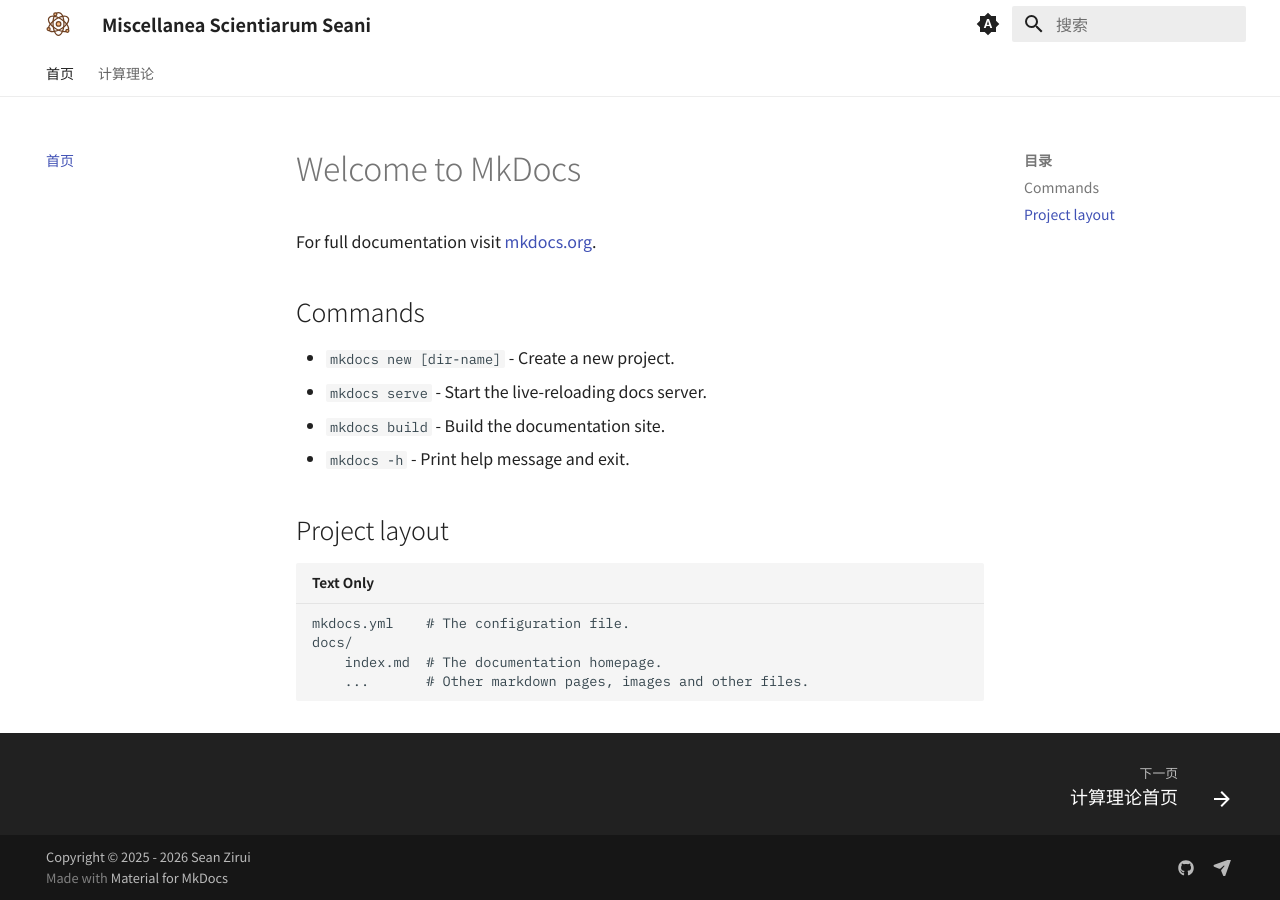
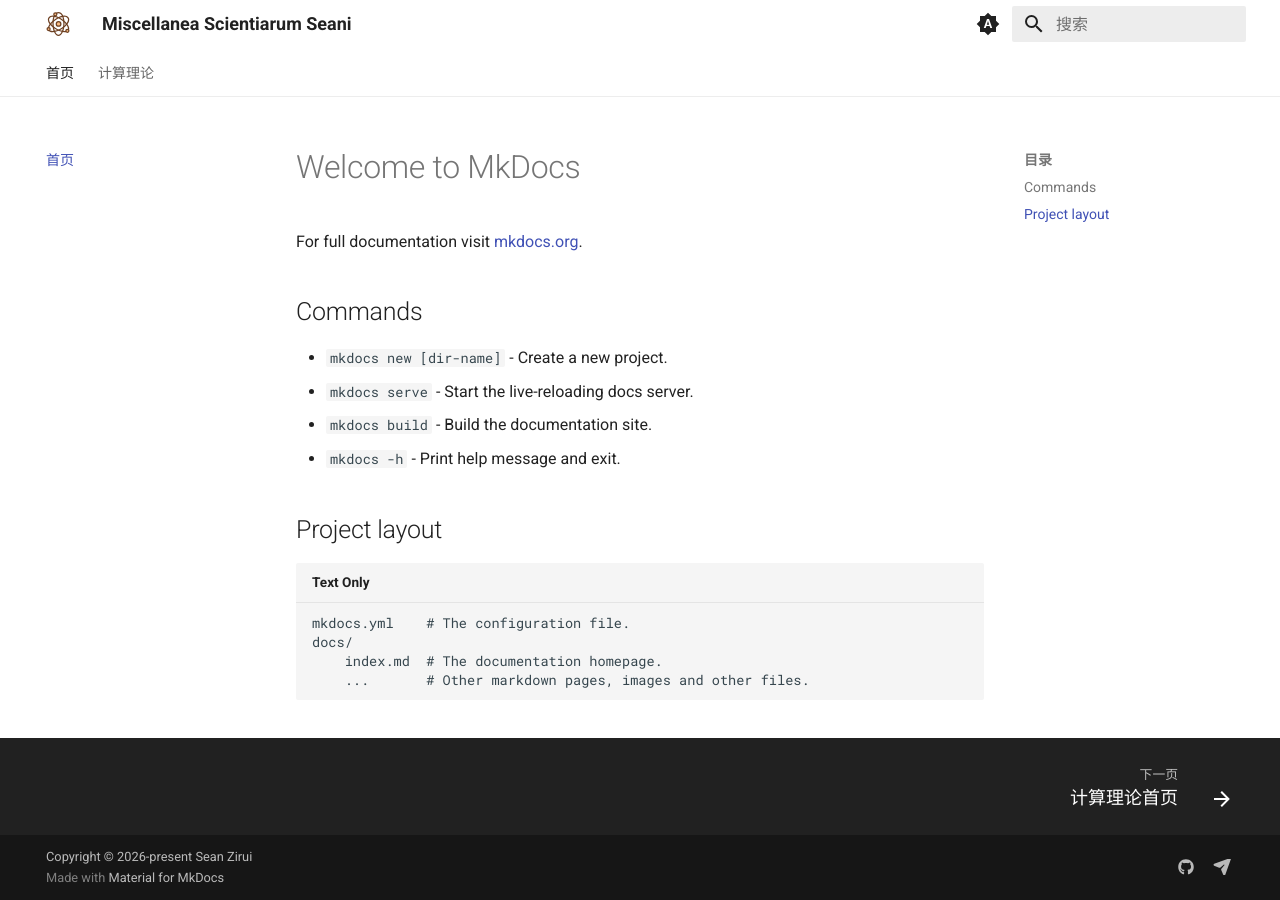
Before and after one commit to Seanzrui/study-note, an MkDocs documentation site: the page built from docs/index.md, in a window 1280 px wide. Built offline with MkDocs 1.6.1 and Material for MkDocs 9.7.7, drawn with Linux system fonts in a browser that asks for light colours; plug-ins that fetch from the network failed and are left out.

```diff
--- a/mkdocs.yml
+++ b/mkdocs.yml
@@ -4,9 +4,9 @@
   name: material
   logo: assets/zhishi.svg
   language: zh
-  font:
-    text: Noto Sans SC
-    code: IBM Plex Mono
+  # font:
+  #   text: Noto Sans SC
+  #   code: IBM Plex Mono
   palette:
     # Palette toggle for automatic mode
     - media: "(prefers-color-scheme)"
@@ -79,7 +79,7 @@
       use_pygments: true
       pygments_lang_class: true
       auto_title: true
-      #linenums: true
+      # linenums: true
       line_spans: __span
   - pymdownx.inlinehilite
   - pymdownx.superfences
@@ -101,7 +101,7 @@
   - javascripts/mathjax.js
   - https://unpkg.com/mathjax@3/es5/tex-mml-chtml.js
 
-copyright: Copyright &copy; 2025 - 2026 Sean Zirui
+copyright: Copyright &copy; 2026-present Sean Zirui
 
 
 
@@ -110,5 +110,5 @@
   - 计算理论:
       - computation/index.md
       - 代数与计算: computation/algebra-and-computation.md
-  #- Blog:
-      #- blog/index.md
+  # - Blog:
+  #     - blog/index.md
```
Also changed, not shown: 1 other file.
